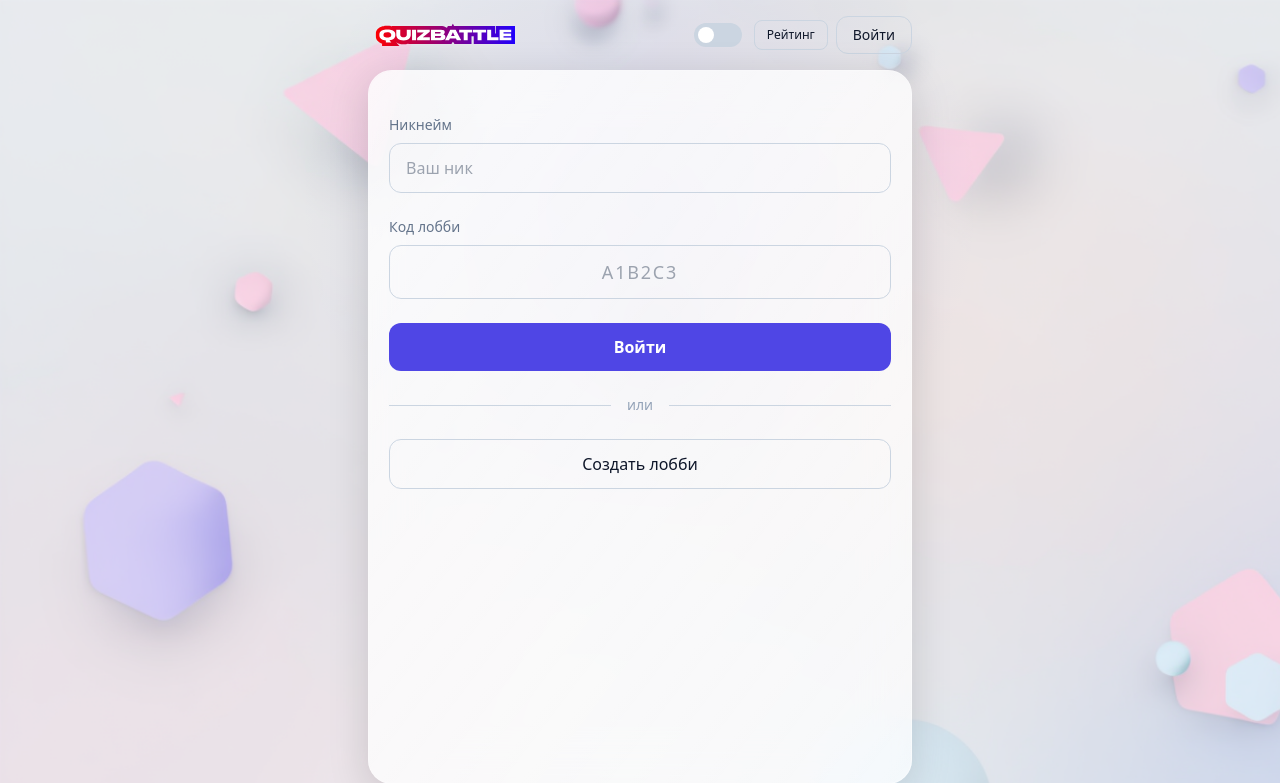
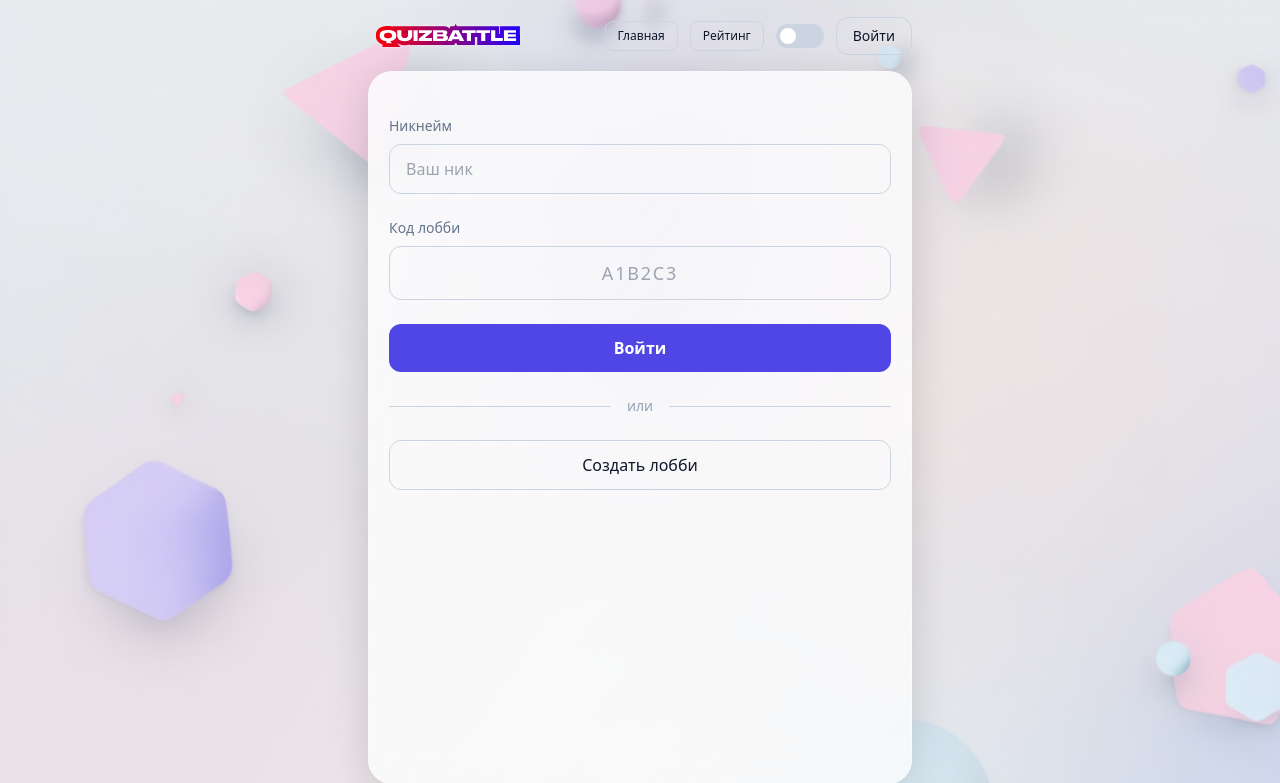
Before and after one commit to KYSS-LTD/KYSS-devhack, a FastAPI app: page / in a window 1280 px wide. Shown: the top 783 px of the page. Run offline with FastAPI, Linux system fonts and the light colour scheme; some libraries are stand-ins or nearby versions.

Commit message:
Make new-theme header navigation explicit with visible rating link

```diff
--- a/app/templates/base.html
+++ b/app/templates/base.html
@@ -60,8 +60,8 @@
   <div class="flex items-center justify-between mb-4">
 
     <!-- Обернул лого в ссылку, чтобы клик переходил на "/" корректно -->
-    <a href="/" title="Перейти на главную" aria-label="Главная — QuizBattle" class="mr-4 inline-block">
-         <svg viewBox="0 0 655 160" fill="none" xmlns="http://www.w3.org/2000/svg" width="50%" class="mr-4 cursor-pointer" id="logo"><!-- logo -->
+    <a href="/" title="Перейти на главную" aria-label="Главная — QuizBattle" class="mr-2 inline-block flex-shrink-0">
+         <svg viewBox="0 0 655 160" fill="none" xmlns="http://www.w3.org/2000/svg" width="160" class="cursor-pointer w-[120px] sm:w-[160px]" id="logo"><!-- logo -->
             <g filter="url(#filter0_d_28_12)">
             <mask id="path-1-outside-1_28_12" maskUnits="userSpaceOnUse" x="31.5184" y="31.5439" width="591" height="97" fill="black">
             <rect fill="white" x="31.5184" y="31.5439" width="591" height="97"></rect>
@@ -89,7 +89,9 @@
          </svg>
     </a>
 
-    <div class="flex items-center gap-3">
+    <div class="flex items-center gap-2 sm:gap-3">
+      <a href="/" class="hidden sm:inline text-xs px-3 py-1.5 rounded-lg border border-slate-300 dark:border-slate-700 hover:bg-slate-100 dark:hover:bg-slate-800 transition">Главная</a>
+      <a href="/rating" class="text-xs px-3 py-1.5 rounded-lg border border-slate-300 dark:border-slate-700 hover:bg-slate-100 dark:hover:bg-slate-800 transition">Рейтинг</a>
 
       <!-- Theme toggle -->
       <button id="themeToggle" class="relative flex-shrink-0 w-12 h-6 rounded-full
@@ -168,7 +170,6 @@
 
           authArea.innerHTML = `
             <div class="flex items-center gap-2">
-              <a href="/rating" class="text-xs px-3 py-1.5 rounded-lg border border-slate-300 dark:border-slate-700 hover:bg-slate-100 dark:hover:bg-slate-800 transition">Рейтинг</a>
               <a href="/profile" class="flex items-center gap-2 group" title="${window.qbUser.username}">
                 ${window.qbUser.avatar
                   ? `<img src="${window.qbUser.avatar}" class="w-8 h-8 rounded-full border border-slate-300 dark:border-slate-700 group-hover:scale-105 transition flex-shrink-0">`
@@ -203,7 +204,6 @@
 
           authArea.innerHTML = `
             <div class="flex items-center gap-2">
-              <a href="/rating" class="text-xs px-3 py-1.5 rounded-lg border border-slate-300 dark:border-slate-700 hover:bg-slate-100 dark:hover:bg-slate-800 transition">Рейтинг</a>
               <a href="/login"
                  class="text-sm px-4 py-2 rounded-xl
                         border border-slate-300 dark:border-slate-700
```
